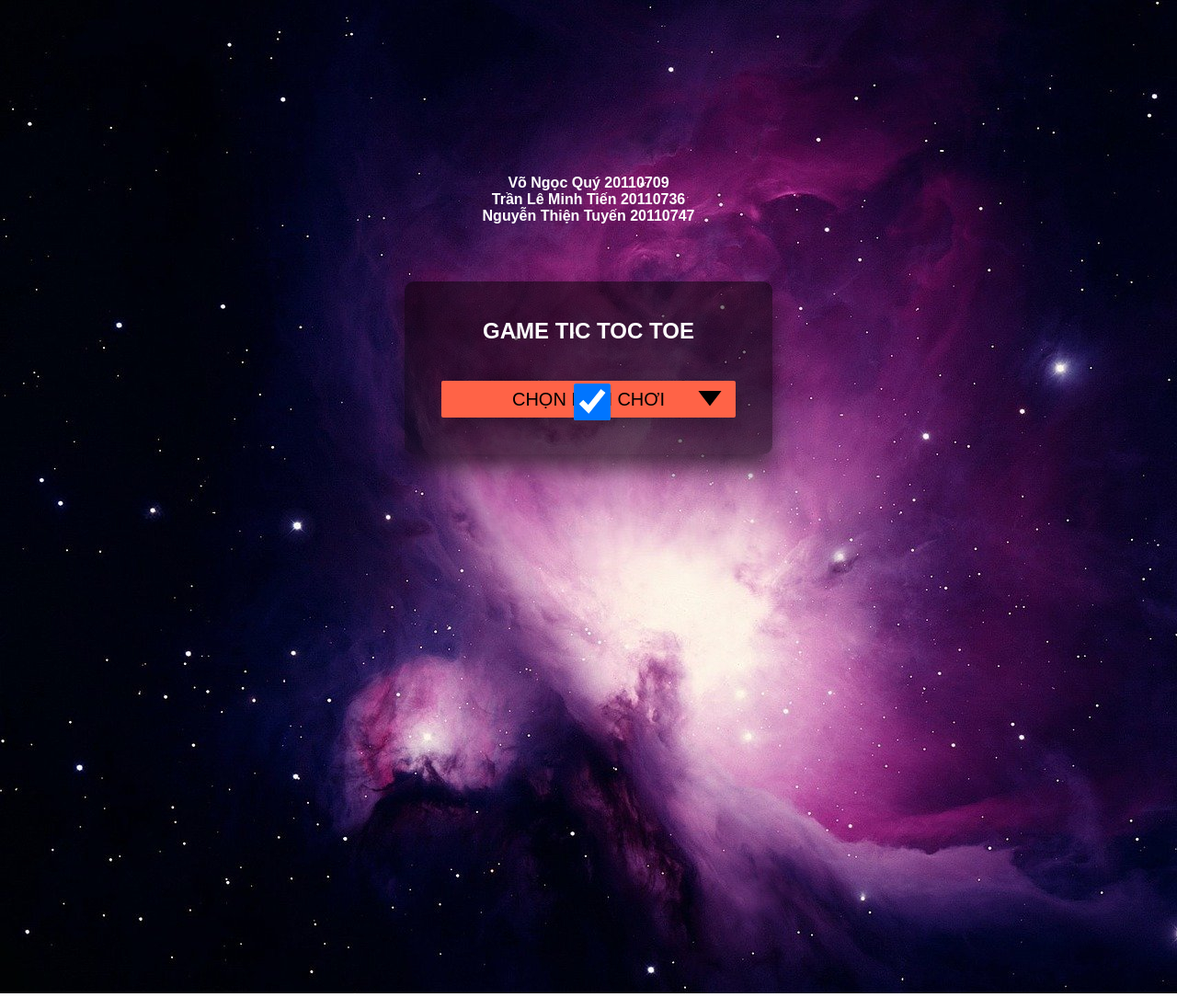
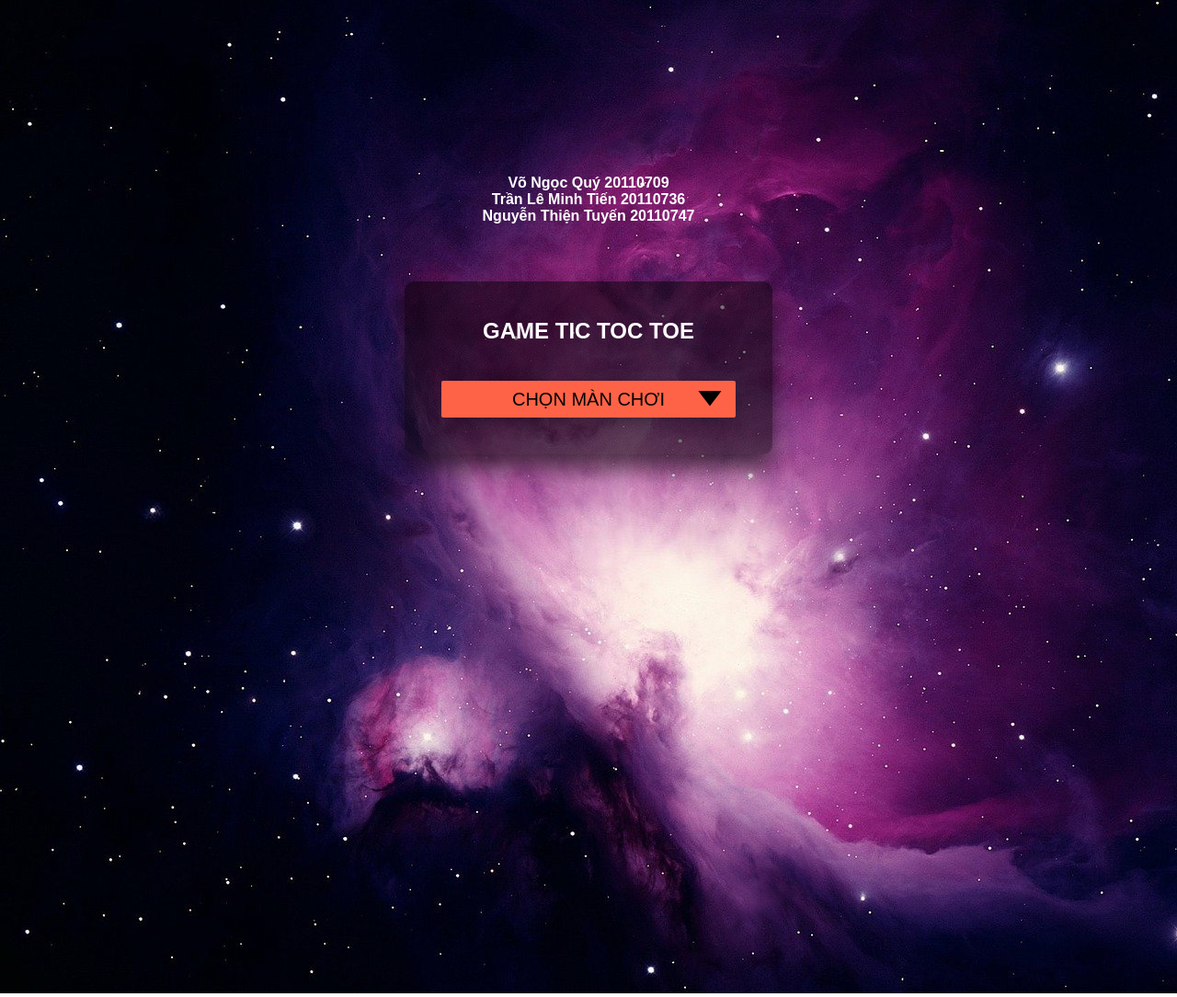
Before and after one commit to thientuyen227/CloudComputing, a Django app: template welcome/templates/welcome/index.html in a window 1280 px wide; the page is wider, and only the part inside the window is pictured. Shown: that part at 92% size. Run offline with Django 3.2, Linux system fonts and the light colour scheme; the template is opened without the code that fills it, so the values that code supplies are empty.

Commit message:
Update index.html

```diff
--- a/welcome/templates/welcome/index.html
+++ b/welcome/templates/welcome/index.html
@@ -215,6 +215,7 @@
         z-index: 1;
         cursor: pointer;
         height: 40px;
+        opacity: 0;
       }
 
       h5::before {
```
